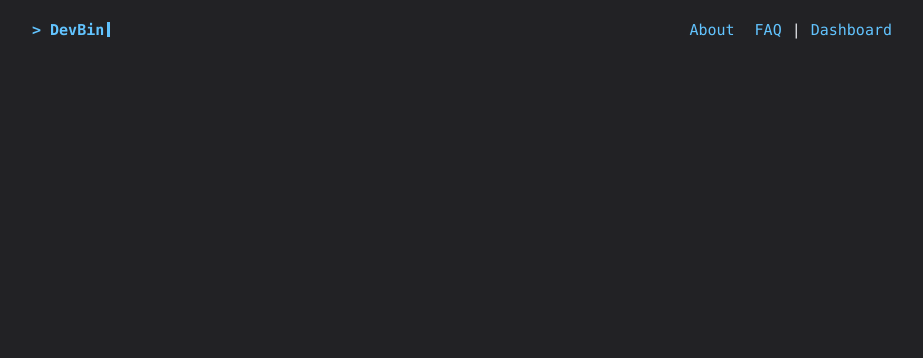
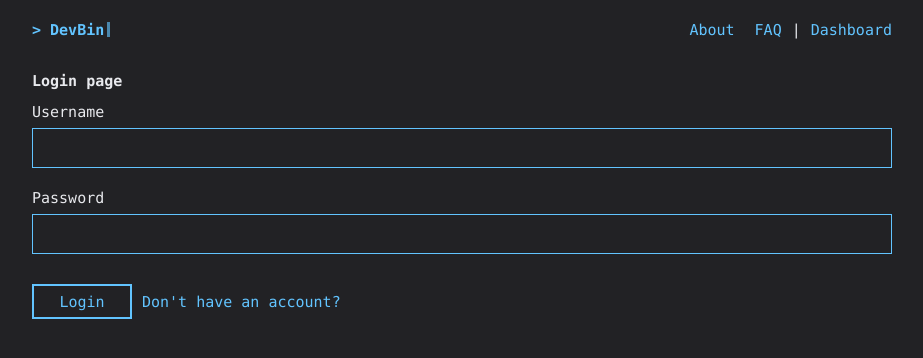
Before and after one commit to nathan1us/DevBin, a React (Create React App) app in the folder client/: page /login in a window 1280 px wide. Shown: the top 358 px of the page, without its empty margins (178-1101 px from the left). Built offline with nearby package versions, Linux system fonts and the light colour scheme.

Commit message:
Auth pages styling

```diff
--- a/client/src/App.js
+++ b/client/src/App.js
@@ -6,6 +6,7 @@ import HomeComponent from './components/Home/Home';
 import AboutComponent from './components/About/About';
 import FAQComponent from './components/FAQ/FAQ';
 import DashboardComponent from './components/Dashboard/Dashboard';
+import AuthComponent from './components/Auth/Auth';
 
 import {
   Route,
@@ -22,6 +23,9 @@ function App() {
         <Route path="/about" component={AboutComponent} />
         <Route path="/faq" component={FAQComponent} />
         <Route path="/dashboard" component={DashboardComponent} />
+
+        <Route path="/login" component={AuthComponent} />
+        <Route path="/register" component={AuthComponent} />
       </Switch>
     </BrowserRouter>
   );
--- /dev/null
+++ b/client/src/components/Auth/Auth.css
@@ -0,0 +1,23 @@
+.db-form input {
+    background: 0 0;
+    border: 1px solid var(--primary-color);
+    width: 100%;
+    height: 40px;
+    color: var(--font-color);
+    resize: none;
+
+    margin: 5px 0 20px 0;
+
+    overflow: auto;
+    outline: none;
+
+    -webkit-box-shadow: none;
+    -moz-box-shadow: none;
+    box-shadow: none;
+
+    font-family: var(--font-stack);
+}
+
+.db-form .form-link {
+    margin: 0 10px 0 10px;
+}
--- /dev/null
+++ b/client/src/components/Auth/Auth.js
@@ -0,0 +1,19 @@
+import React from 'react';
+
+import './Auth.css';
+
+import Login from './sub/Login';
+import Register from './sub/Register';
+
+const Auth = props => {
+    const { pathname } = props.location;
+
+    return (
+        <div className="container">
+            {pathname === '/login' && <Login {...props} />}
+            {pathname === '/register' && <Register {...props} />}
+        </div>
+    );
+}
+
+export default Auth;
--- /dev/null
+++ b/client/src/components/Auth/sub/Login.js
@@ -0,0 +1,35 @@
+import React, { useState } from 'react';
+import { Link } from 'react-router-dom';
+
+const Login = props => {
+    const [username, setUsername] = useState('');
+    const [password, setPassword] = useState('');
+
+    const handleSubmit = (e) => {
+        e.preventDefault();
+        const data = {
+            username,
+            password
+        }
+
+        console.log('Data', data);
+        console.log(`Login form submitted: ${username} - ${password}`);
+    }
+
+    return (
+        <form className="db-form db-form-login" onSubmit={handleSubmit}>
+            <h1>Login page</h1>
+
+            <label htmlFor="login-username">Username</label>
+            <input name="username" id="login-username" value={username} onChange={(e) => setUsername(e.target.value)} />
+
+            <label htmlFor="login-password">Password</label>
+            <input name="password" type="password" id="login-password" value={password} onChange={(e) => setPassword(e.target.value)} />
+
+            <button type="submit" className="btn-submit">Login</button>
+            <Link to="/register" className="form-link">Don't have an account?</Link>
+        </form>
+    );
+}
+
+export default Login;
--- /dev/null
+++ b/client/src/components/Auth/sub/Register.js
@@ -0,0 +1,43 @@
+import React, { useState } from 'react';
+import { Link } from 'react-router-dom';
+
+const Register = props => {
+    const [username, setUsername] = useState('');
+    const [password, setPassword] = useState('');
+    const [repeatPassword, setRepeatPassword] = useState('');
+
+    const handleSubmit = (e) => {
+        e.preventDefault();
+
+        const data = {
+            username,
+            password,
+            repeatPassword
+        }
+
+        // console.log('Data', data);
+        // console.log(`Register form submitted: ${username} - ${password} - ${repeatPassword}`);
+    }
+
+
+    return (
+        <form className="db-form db-form-register" onSubmit={handleSubmit}>
+            <h1>Register page</h1>
+
+            <label htmlFor="register-username">Username</label>
+            <input name="username" id="register-username" value={username} onChange={(e) => setUsername(e.target.value)} />
+
+            <label htmlFor="register-password">Password</label>
+            <input name="password" type="password" id="register-password" value={password} onChange={(e) => setPassword(e.target.value)} />
+
+            <label htmlFor="register-repeatPassword">Repeat Password</label>
+            <input name="repeatPassword" type="password" id="register-repeatPassword" value={repeatPassword} onChange={(e) => setRepeatPassword(e.target.value)} />
+
+            <button type="submit" className="btn-submit">Register</button>
+
+            <Link to="/login" className="form-link">Have an account already?</Link>
+        </form>
+    );
+}
+
+export default Register;
--- a/client/src/components/Dashboard/Dashboard.js
+++ b/client/src/components/Dashboard/Dashboard.js
@@ -22,7 +22,6 @@ class DashboardComponent extends Component {
                 <p>DevBin is currently used by <em>[number]</em> registered developers and is the home to <em>[number]</em> pieces of code.</p>
 
                 <Link to="/pastes/:id" className="db-link">User management</Link> | <Link to="/pastes/:id" className="db-link">Admin management</Link>
-
             </div>
         );
     }
```
Also changed, not shown: client/src/components/Home/Home.js (indentation only).
